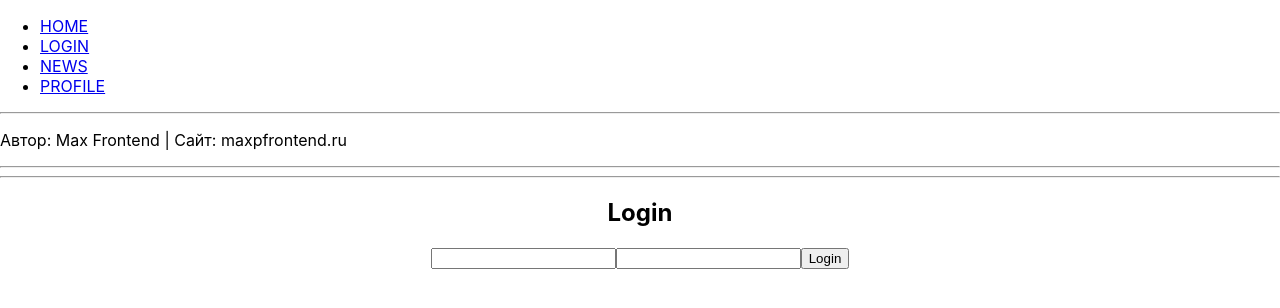
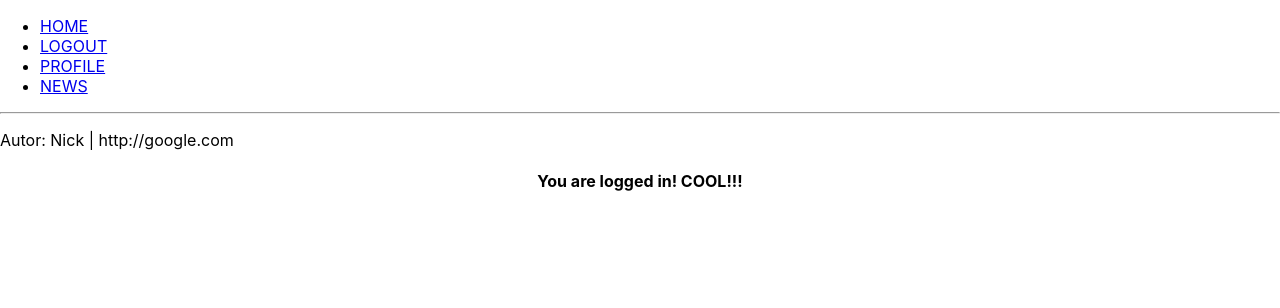
Before and after one commit to movel/tz_1_v2_0, a React (Create React App) app: page /login in a window 1280 px wide. Shown: the top 308 px of the page. Built offline with nearby package versions, Linux system fonts and the light colour scheme; sample sign-in values are in the browser's storage.

Commit message:
adding Authorization

```diff
--- a/package.json
+++ b/package.json
@@ -8,15 +8,18 @@
     "@types/node": "^11.11.5",
     "@types/react": "^16.8.8",
     "@types/react-dom": "^16.8.3",
+    "@types/react-redux": "^7.0.6",
     "@types/react-router": "^4.4.5",
     "@types/react-router-dom": "^4.3.1",
     "history": "^4.9.0",
     "node-sass": "^4.11.0",
     "react": "^16.8.5",
     "react-dom": "^16.8.5",
+    "react-redux": "^6.0.1",
     "react-router": "^5.0.0",
     "react-router-dom": "^5.0.0",
     "react-scripts": "2.1.8",
+    "redux": "^4.0.1",
     "typescript": "^3.3.4000"
   },
   "scripts": {
--- a/src/App.tsx
+++ b/src/App.tsx
@@ -1,13 +1,16 @@
 import * as React from 'react';
-import { Route, NavLink, Switch, RouteComponentProps } from 'react-router-dom';
+import { Route, NavLink, Switch } from 'react-router-dom';
 import './App.css';
 
 import Home from './components/Home'
 import { Authenticated } from './components/common/Authenticated'
 import { Login } from './pages/Login'
 import { News } from './pages/News'
-import { About } from './components/About/About'
+import { Profile } from './components/Profile/Profile'
+import { PrivateRoute } from './components/PrivateRoute/PrivateRoute'
 import { PageNotFound } from './components/PageNotFound/PageNotFound'
+
+import { checkAuthStatus, logout } from './api/auth'
 
 interface IAppProps {
   name: string;
@@ -23,37 +26,51 @@ const App: React.FC<IAppProps> = props => {
             <li>
               <NavLink to="/" exact>HOME</NavLink>
             </li>
-            <li>
-              <NavLink to="/login">LOGIN</NavLink>
-            </li>
+              {
+                !checkAuthStatus() && (
+                  <li>
+                    <NavLink
+                      to="/login"
+                    >
+                      LOGIN
+                    </NavLink>
+                  </li>
+                )
+              }
+              {
+                checkAuthStatus() && (
+                  <>
+                    <li>
+                      <NavLink
+                        to="/"
+                        onClick={logout}
+                      >
+                        LOGOUT
+                      </NavLink>
+                    </li>
+                    <li>
+                      <NavLink to="/profile">PROFILE</NavLink>
+                    </li>
+                  </>
+                )
+              }
             <li>
               <NavLink to="/news">NEWS</NavLink>
-            </li>
-            <li>
-              <NavLink to="/profile">PROFILE</NavLink>
             </li>
           </ul>
         </nav>
 
         <hr />
 
-        <p> Автор: { props.name } | Сайт: { props.site } </p>
+        <p>Autor: {props.name} | {props.site}</p>
 
-        <hr />
-
-        {props.children}
-
-        <hr />
         <div className="page">
           <Switch>
-
               <Route path="/" exact component={ Home } />
               <Route path="/login" exact component={ Login } />
               <Route path="/news" component={ News } />
-              <Route path="/profile" component={ About } />
-
+              <PrivateRoute path="/profile" component={ Profile } />
               <Route component={ PageNotFound } />
-
           </Switch>
         </div>
       </div>
@@ -62,9 +79,7 @@ const App: React.FC<IAppProps> = props => {
 
 const RoutedApp = () => {
   return (
-    <App name="Max Frontend" site="maxpfrontend.ru">
-
-    </App>
+      <App name="Nick" site="http://google.com" />
   )
 }
 
--- a/src/api/auth.ts
+++ b/src/api/auth.ts
@@ -50,7 +50,8 @@ export const authenticate = (data: IUserIdentity): Promise<IAuthResponse> => {
 // вовзвращает true или false (тип boolean)
 
 export const checkAuthStatus = (): boolean => {
-  if (localStorage.getItem('tstz.authenticated')) {
+  const isAuthenticated = localStorage.getItem('tstz.authenticated')
+  if (isAuthenticated === 'true') {
     return true
   } else {
     return false
--- /dev/null
+++ b/src/components/PrivateRoute/PrivateRoute.tsx
@@ -0,0 +1,34 @@
+import React from "react";
+import {
+  Route,
+  Redirect,
+  RouteProps,
+  RouteComponentProps
+} from "react-router-dom";
+import { checkAuthStatus } from '../../api/auth'
+
+interface PrivateRouteProps extends RouteProps {
+  component:
+    | React.ComponentType<RouteComponentProps<any>>
+    | React.ComponentType<any>;
+}
+
+const PrivateRoute: React.FC<PrivateRouteProps> = ({
+  component: Component,
+  ...rest
+}) => {
+  return (
+    <Route
+      {...rest}
+      render={props =>
+        checkAuthStatus() ? ( //put your authenticate logic here
+          <Component {...props} />
+        ) : (
+          <Redirect to="/login" />
+        )
+      }
+    />
+  );
+};
+
+export { PrivateRoute };
--- a/src/components/About/About.tsx
+++ b/src/components/Profile/Profile.tsx
@@ -5,7 +5,7 @@ interface IAboutProps extends RouteComponentProps<{ source?: string }> {
 
 }
 
-const About: React.FC<IAboutProps> = props => {
+const Profile: React.FC<IAboutProps> = props => {
   return (
     <div>
       <h1>PROFILE PAGE</h1>
@@ -15,4 +15,4 @@ const About: React.FC<IAboutProps> = props => {
   );
 }
 
-export { About };
+export { Profile };
--- a/src/pages/Login.tsx
+++ b/src/pages/Login.tsx
@@ -2,7 +2,7 @@ import * as React from 'react'
 
 import { RouteComponentProps } from 'react-router-dom'
 
-import { authenticate } from '../api/auth'
+import { authenticate, checkAuthStatus } from '../api/auth'
 import { IUserIdentity } from '../models/user'
 
 
@@ -52,6 +52,18 @@ const Login: React.FC<RouteComponentProps> = props => {
   }
 
   return (
+
+      <div>
+        {
+          checkAuthStatus() && (
+            <h4>
+              You are logged in! COOL!!!
+            </h4>
+
+          )
+        }
+        {
+          !checkAuthStatus() && (
             <>
               <h2>Login</h2>
               <form onSubmit={onSubmit}>
@@ -62,7 +74,7 @@ const Login: React.FC<RouteComponentProps> = props => {
                   onChange={onInputChange('username')}
                 />
                 <input
-          type="text"
+                  type="password"
                   value={user.password}
                   onChange={onInputChange('password')}
                 />
@@ -71,5 +83,8 @@ const Login: React.FC<RouteComponentProps> = props => {
             </>
           )
         }
+      </div>
+  )
+}
 
 export { Login }
```
Also changed, not shown: 1 other file (tests, documents, lock files or other folders). Lines whose indentation alone changed are shown as unchanged.
